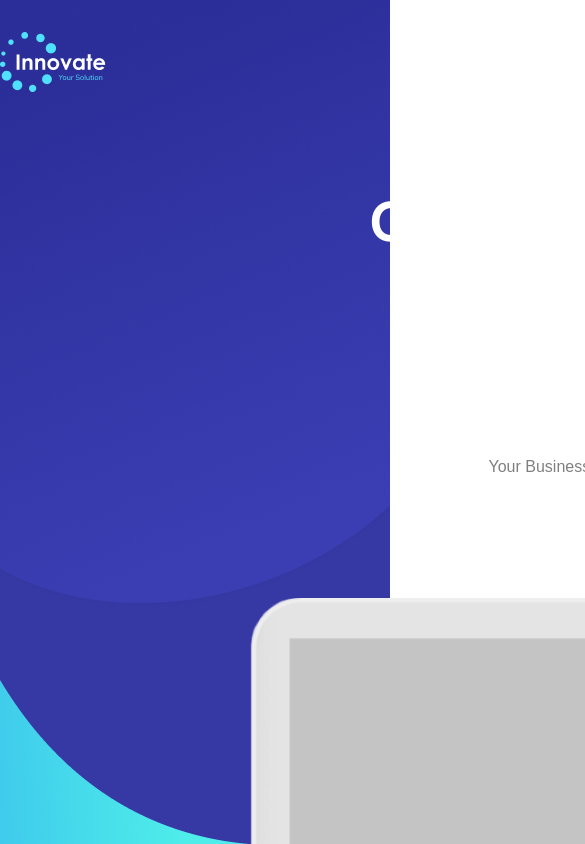
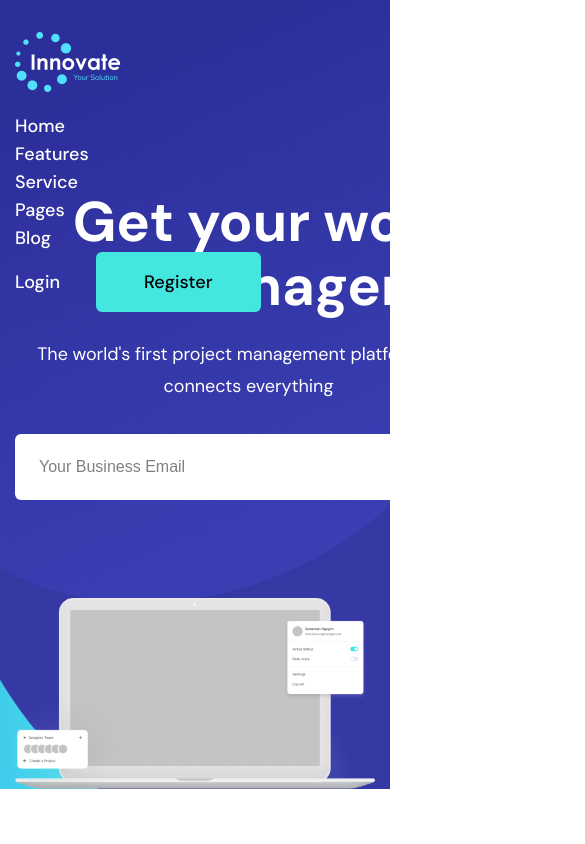
Before and after one commit to iyiu9akhan/innovate-RTB, a React (Vite) app: page / in a window 390 px wide. Shown: the top 844 px of the page, 585 px wide, since content can reach past the window. Built offline with nearby package versions, Linux system fonts and the light colour scheme; a web font is replaced by a local one.

Commit message:
windows: research about responsive

```diff
--- a/src/components/Banner/Banner.jsx
+++ b/src/components/Banner/Banner.jsx
@@ -25,7 +25,7 @@ function Banner({ children }) {
               try for free
             </button>
           </div>
-          <img src={laptop_screen} alt="laptop_screen" className="mx-auto" />
+          <img src={laptop_screen} alt="laptop_screen" className="mx-auto"/>
         </div>
       </Container>
     </div>
--- a/src/components/Layout/Container.jsx
+++ b/src/components/Layout/Container.jsx
@@ -3,7 +3,7 @@ import React from 'react'
 
 const Container = ({children})=> {
   return (
-    <div className='w-[1409px] mx-auto'>
+    <div className='px-[15px] md:w-[1409px] mx-auto'>
         {children}
     </div>
   )
--- a/src/components/Navbar/Navbar.jsx
+++ b/src/components/Navbar/Navbar.jsx
@@ -6,14 +6,14 @@ function Navbar() {
   return (
     <div className="pt-8 absolute top-0 left-0 w-full z-10">
       <Container>
-        <div className="flex justify-between items-center">
-          <div>
-            <a href="#">
+        <div className="flex flex-col items-start md:flex-row md:justify-between md:items-center">
+          <div className="mb-5 md:mb-0">
+            <a href="#" >
               <img src={logo} alt="main_logo" />
             </a>
           </div>
           <div>
-            <ul className="flex gap-x-[50px] capitalize font-secondary text-lg font-medium text-white items-center">
+            <ul className="md:flex gap-x-[50px] capitalize font-secondary text-lg font-medium text-white items-center">
               <li>
                 <a href="#">home</a>
               </li>
```
